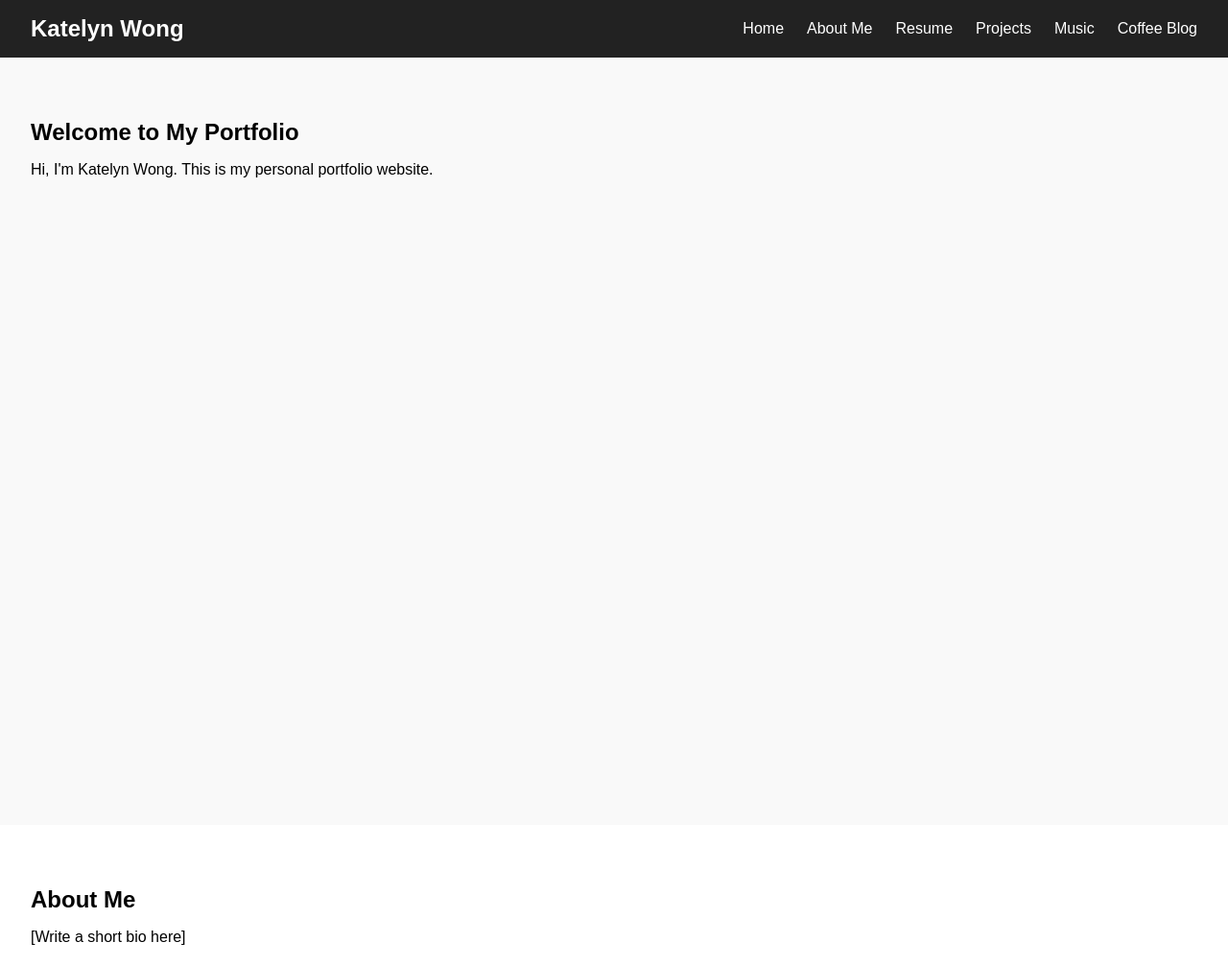
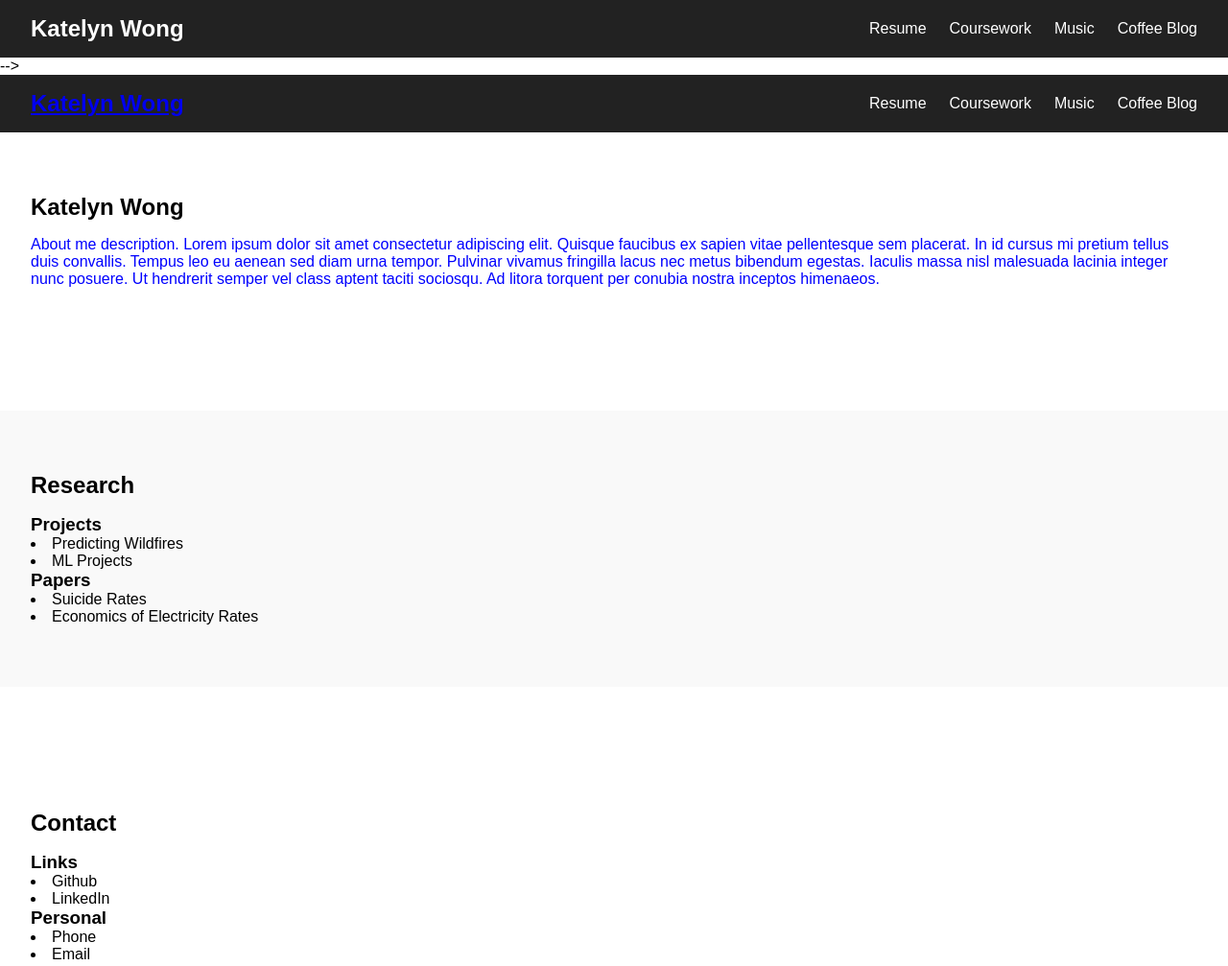
Before and after one commit to KatelynKWong/portfolio, a website: page public/index.html in a window 1280 px wide. Shown: the top 1007 px of the page at 96% size. Drawn offline with Linux system fonts and the light colour scheme.

Commit message:
Setting up layout
Adding footer, indiv pages, home page set up

```diff
--- /dev/null
+++ b/public/coffee/index.css
@@ -0,0 +1,4 @@
+p {
+    color: red;
+    font-size: 46px;
+}
--- /dev/null
+++ b/public/global.css
@@ -0,0 +1,79 @@
+/* Reset some defaults */
+* {
+  margin: 0;
+  padding: 0;
+  box-sizing: border-box;
+  font-family: "Arial", sans-serif;
+}
+
+/* Make sure the layout supports a sticky footer */
+html, body {
+  height: 100%;
+  display: flex;
+  flex-direction: column;
+}
+
+/* Main content grows to push footer down */
+main {
+  flex: 1;
+}
+
+/* Navigation bar */
+nav {
+  display: flex;
+  justify-content: space-between;
+  align-items: center;
+  background: #222;
+  padding: 1rem 2rem;
+}
+
+nav .logo {
+  color: #fff;
+  font-size: 1.5rem;
+  font-weight: bold;
+}
+
+nav .nav-links {
+  list-style: none;
+  display: flex;
+  gap: 1.5rem;
+}
+
+nav .nav-links li a {
+  text-decoration: none;
+  color: #fff;
+  font-weight: 500;
+  transition: color 0.3s ease;
+}
+
+nav .nav-links li a:hover {
+  color: #f39c12;
+}
+
+/* Section styling */
+section {
+  padding: 4rem 2rem;
+  margin-bottom: 4rem;
+}
+
+section:nth-child(even) {
+  background: #f9f9f9;
+}
+
+h1,
+h2 {
+  margin-bottom: 1rem;
+}
+
+/* Footer */
+footer {
+  text-align: center;
+  padding: 1.5rem;
+  background: #222;
+  color: #fff;
+}
+
+/* Paragraph text style */
+p {
+  color: blue;
+}
--- a/public/index.html
+++ b/public/index.html
@@ -1,58 +1,67 @@
 <!DOCTYPE html>
 <html lang="en">
+
 <head>
   <meta charset="UTF-8">
   <meta name="viewport" content="width=device-width, initial-scale=1.0">
   <title>Katelyn Wong | Portfolio</title>
-  <link rel="stylesheet" href="style.css">
+  <link rel="stylesheet" href="global.css">
 </head>
+
 <body>
   <!-- Navigation Bar -->
   <nav>
     <div class="logo">Katelyn Wong</div>
     <ul class="nav-links">
-      <li><a href="#home">Home</a></li>
-      <li><a href="#about">About Me</a></li>
-      <li><a href="#resume">Resume</a></li>
-      <li><a href="#projects">Projects</a></li>
+      <li><a href="/resume">Resume</a></li>
+      <li><a href="/coursework">Coursework</a></li>
       <li><a href="#music">Music</a></li>
-      <li><a href="#coffee">Coffee Blog</a></li>
+      <li><a href="https://kaiyuncorner.com/" target="_blank">Coffee Blog</a></li>
     </ul>
-  </nav>
+  </nav> -->
+  <div id="navbar"></div>
+
 
   <!-- Sections -->
   <section id="home">
-    <h1>Welcome to My Portfolio</h1>
-    <p>Hi, I'm Katelyn Wong. This is my personal portfolio website.</p>
-  </section>
+    <h1>Katelyn Wong</h1>
+    <p>About me description. Lorem ipsum dolor sit amet consectetur adipiscing elit. Quisque faucibus ex sapien vitae
+      pellentesque sem placerat. In id cursus mi pretium tellus duis convallis. Tempus leo eu aenean sed diam urna
+      tempor. Pulvinar vivamus fringilla lacus nec metus bibendum egestas. Iaculis massa nisl malesuada lacinia integer
+      nunc posuere. Ut hendrerit semper vel class aptent taciti sociosqu. Ad litora torquent per conubia nostra inceptos
+      himenaeos.
+    </p>
 
-  <section id="about">
-    <h2>About Me</h2>
-    <p>[Write a short bio here]</p>
-  </section>
-
-  <section id="resume">
-    <h2>Resume</h2>
-    <p>[Add resume details or link to PDF]</p>
   </section>
 
   <section id="projects">
-    <h2>Projects</h2>
-    <p>[Showcase projects here]</p>
+    <h2>Research</h2>
+
+    <h3>Projects</h3>
+    <li>Predicting Wildfires</li>
+    <li>ML Projects</li>
+
+    <h3>Papers</h3>
+    <li>Suicide Rates</li>
+    <li>Economics of Electricity Rates</li>
   </section>
 
-  <section id="music">
-    <h2>Music</h2>
-    <p>[Write about your music interests here]</p>
-  </section>
+  <section id="contact">
+    <h2>Contact</h2>
+    <h3>Links</h3>
+    <li>Github</li>
+    <li>LinkedIn</li>
 
-  <section id="coffee">
-    <h2>Coffee Blog</h2>
-    <p>[Coffee adventures & blog posts go here]</p>
+    <h3>Personal</h3>
+    <li>Phone</li>
+    <li>Email</li>
+
   </section>
 
   <footer>
     <p>&copy; 2025 Katelyn Wong | All Rights Reserved</p>
   </footer>
+  <script src="script.js"></script>
 </body>
+
 </html>
--- /dev/null
+++ b/public/nav.html
@@ -0,0 +1,9 @@
+<nav>
+    <div class="logo"><a href="/">Katelyn Wong</a></div>
+    <ul class="nav-links">
+      <li><a href="/resume">Resume</a></li>
+      <li><a href="/coursework">Coursework</a></li>
+      <li><a href="/music">Music</a></li>
+      <li><a href="https://kaiyuncorner.com/" target="_blank">Coffee Blog</a></li>
+    </ul>
+  </nav>
--- a/public/script.js
+++ b/public/script.js
@@ -0,0 +1,11 @@
+document.addEventListener("DOMContentLoaded", () => {
+    fetch("/nav.html")
+      .then(res => {
+        if (!res.ok) throw new Error("Failed to fetch nav.html");
+        return res.text();
+      })
+      .then(data => {
+        document.getElementById("navbar").innerHTML = data;
+      })
+      .catch(err => console.error("Navbar load error:", err));
+  });
--- a/public/style.css
+++ /dev/null
@@ -1,61 +0,0 @@
-/* Reset some defaults */
-* {
-    margin: 0;
-    padding: 0;
-    box-sizing: border-box;
-    font-family: "Arial", sans-serif;
-  }
-
-  /* Navigation bar */
-  nav {
-    display: flex;
-    justify-content: space-between;
-    align-items: center;
-    background: #222;
-    padding: 1rem 2rem;
-  }
-
-  nav .logo {
-    color: #fff;
-    font-size: 1.5rem;
-    font-weight: bold;
-  }
-
-  nav .nav-links {
-    list-style: none;
-    display: flex;
-    gap: 1.5rem;
-  }
-
-  nav .nav-links li a {
-    text-decoration: none;
-    color: #fff;
-    font-weight: 500;
-    transition: color 0.3s ease;
-  }
-
-  nav .nav-links li a:hover {
-    color: #f39c12;
-  }
-
-  /* Section styling */
-  section {
-    padding: 4rem 2rem;
-    min-height: 100vh;
-  }
-
-  section:nth-child(even) {
-    background: #f9f9f9;
-  }
-
-  h1, h2 {
-    margin-bottom: 1rem;
-  }
-
-  /* Footer */
-  footer {
-    text-align: center;
-    padding: 1.5rem;
-    background: #222;
-    color: #fff;
-  }
```
Also changed, not shown: package.json (+2 -17 lines), public/coffee/index.html (added, +13 -0 lines), public/coursework/index.html (added, +18 -0 lines), public/music/index.html (added, +16 -0 lines), public/projects/index.html (added, +11 -0 lines), public/resume/index.html (added, +14 -0 lines), public/about.html (deleted), public/coffee.html (deleted), public/footer.html (added), public/music.html (deleted), public/projects.html (deleted), public/resume.html (deleted).
